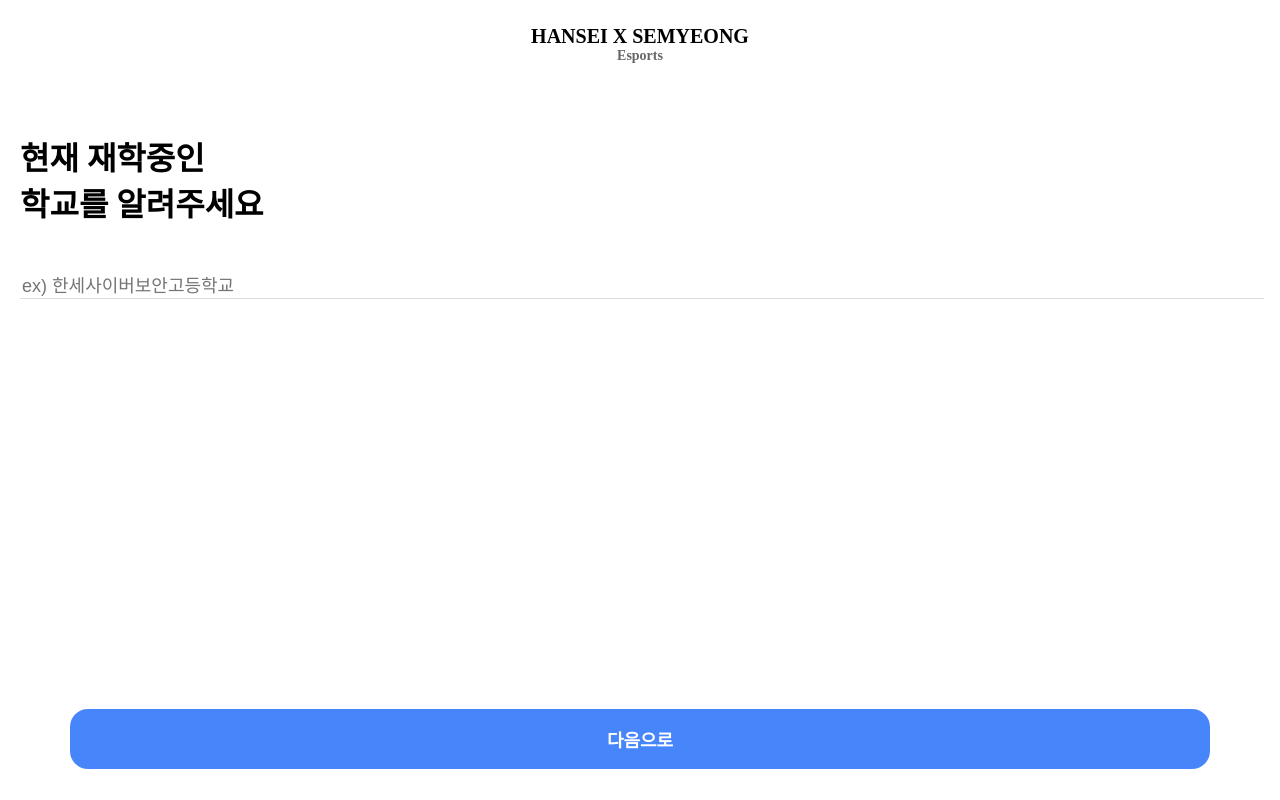
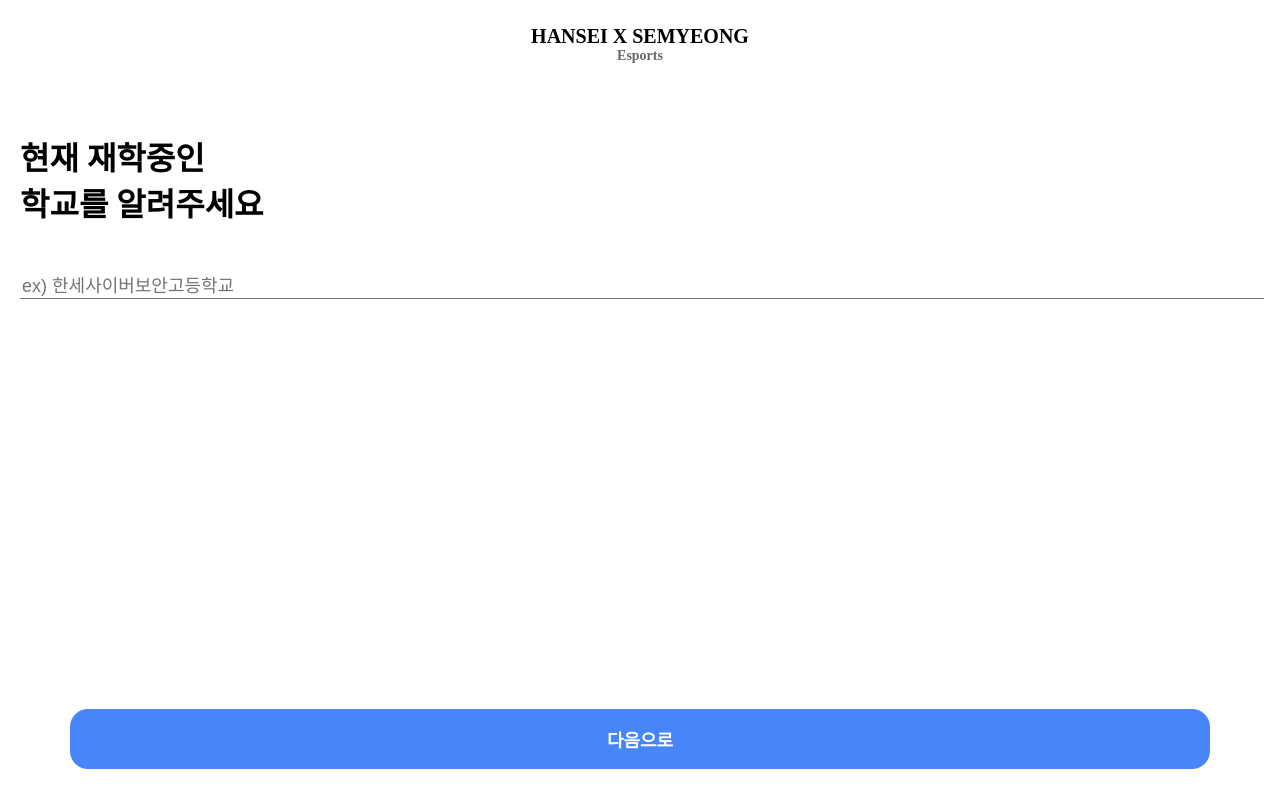
Before and after one commit to phph1211/esports, a React (Vite) app: page / in a window 1280 px wide. Built offline with nearby package versions, Linux system fonts and the light colour scheme; no server answers.

Commit message:
fix style

```diff
--- a/src/components/demand/styled.ts
+++ b/src/components/demand/styled.ts
@@ -17,8 +17,7 @@
   margin-top: 50px;
   width: 100%;
   height: 80px;
-  border: none;
-  border-bottom: 1px solid gainsboro;
+  border-width: 0 0 1px;
   font-size: 18px;
   &:focus {
     outline: none;
```
